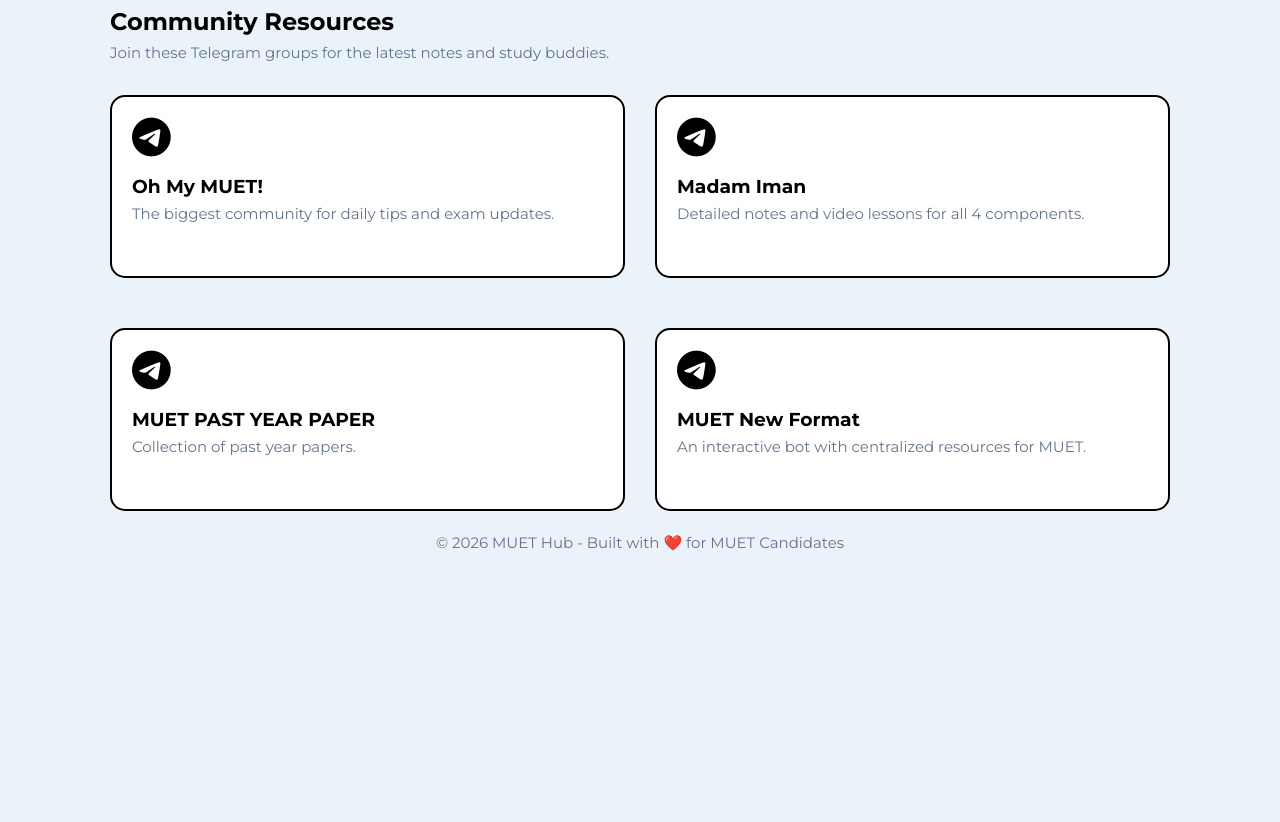
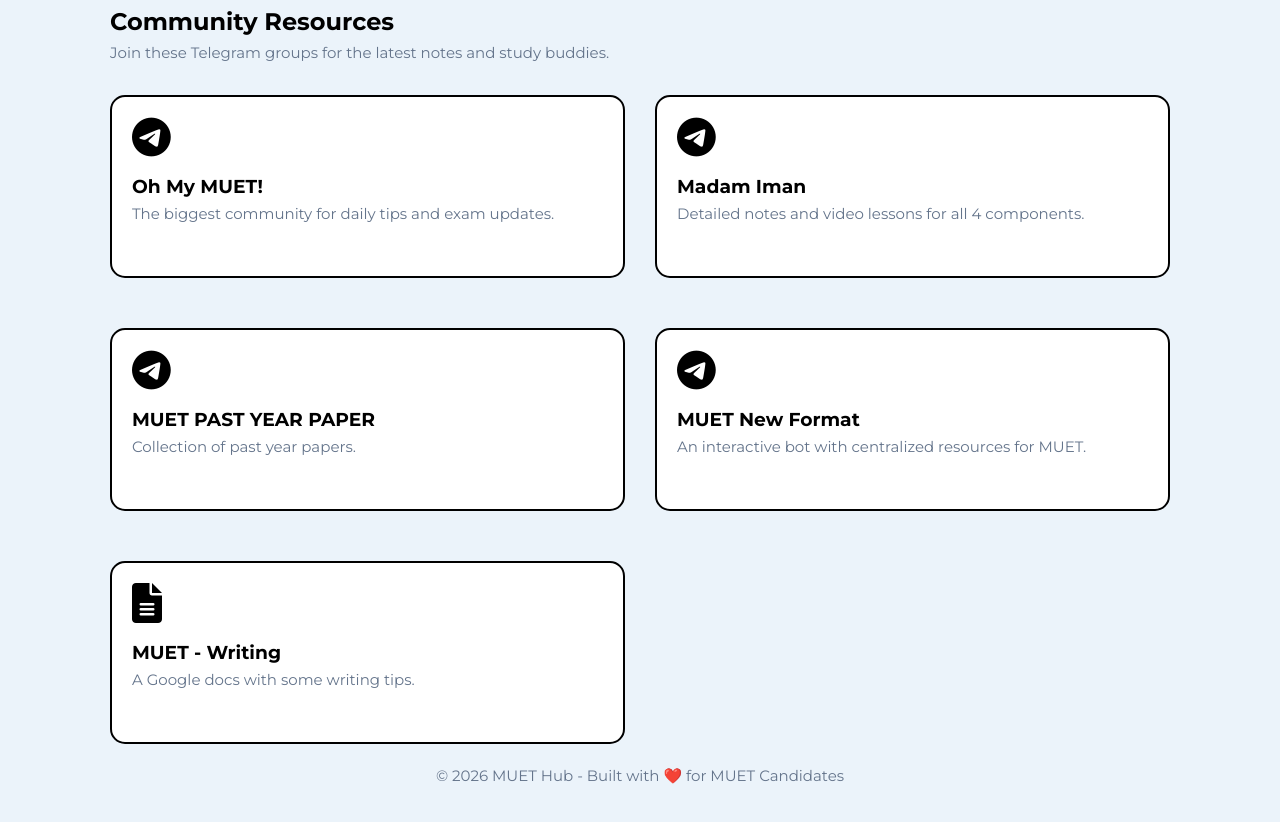
Before and after one commit to Hiyuu21/muet-backend, a website: page index.html in a window 1280 px wide. Shown: the part 552-1374 px from the top of the page. Before the commit the page ends 1197 px from the top, so only its background shows below. Drawn offline with Linux system fonts and the light colour scheme.

Commit message:
Update: Resource 5 - Google docs

```diff
--- a/index.html
+++ b/index.html
@@ -47,6 +47,11 @@
                 <h3>MUET New Format</h3>
                 <p>An interactive bot with centralized resources for MUET.</p>
             </a>
+            <a href="https://docs.google.com/document/d/1g38qJpGyAXbOsNuvLEHbnOjm05IqsWbKcDns6AKkYd8/edit?usp=sharing" target="_blank" class="card">
+                <i class="fas fa-file-alt"></i>
+                <h3>MUET - Writing</h3>
+                <p>A Google docs with some writing tips.</p>
+            </a>
         </div>
     </section>
 
```
